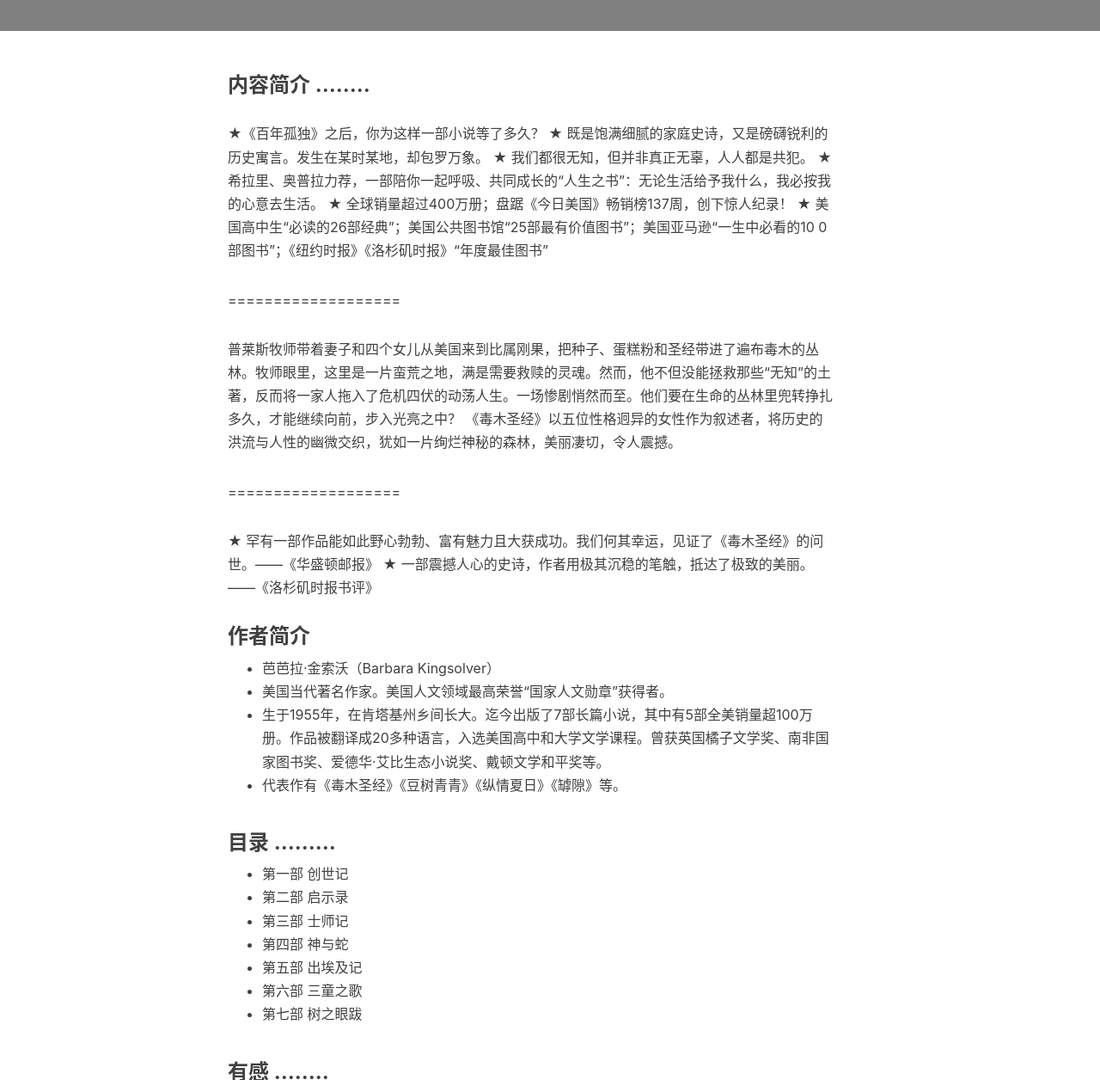
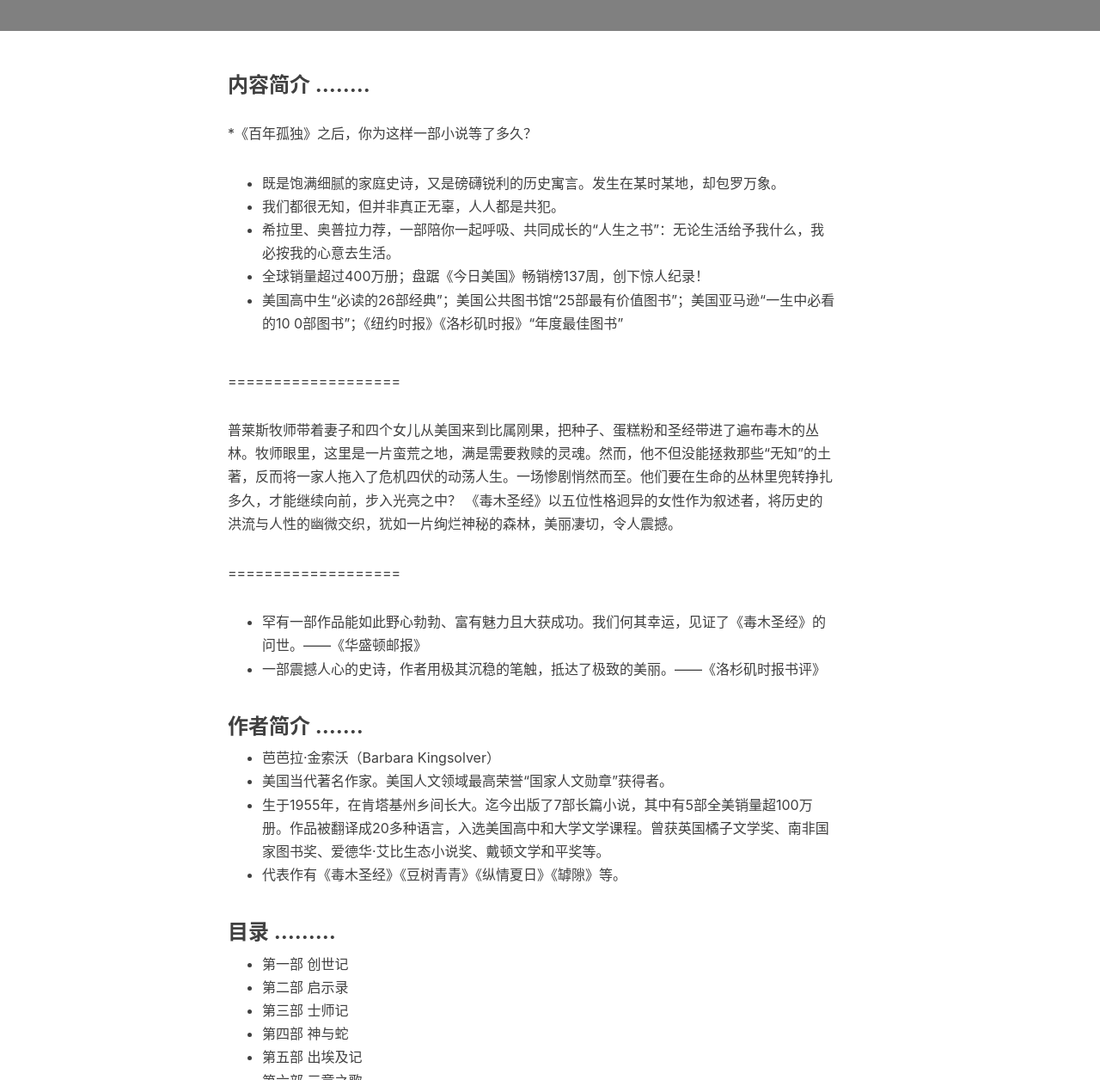
Before and after one commit to toby20130333/toby20130333.github.io, a Jekyll site: the page built from _posts/2017-02-20-book-Bible-7.markdown, in a window 1280 px wide and 1400 px high, cut to the strip 144-1400 px from the top of the window. Shown: the whole strip at 86% size. Built offline with Jekyll 4.4.1, drawn with Linux system fonts in a browser that asks for light colours; nearby versions of some CDN libraries; comment, search, counter and statistics services are not loaded.

```diff
--- a/_posts/2017-02-20-book-Bible-7.markdown
+++ b/_posts/2017-02-20-book-Bible-7.markdown
@@ -14,12 +14,12 @@ tags:
 
 ### 内容简介 ........
 
-★《百年孤独》之后，你为这样一部小说等了多久？
-★ 既是饱满细腻的家庭史诗，又是磅礴锐利的历史寓言。发生在某时某地，却包罗万象。
-★ 我们都很无知，但并非真正无辜，人人都是共犯。
-★ 希拉里、奥普拉力荐，一部陪你一起呼吸、共同成长的“人生之书”：无论生活给予我什么，我必按我的心意去生活。
-★ 全球销量超过400万册；盘踞《今日美国》畅销榜137周，创下惊人纪录！
-★ 美国高中生“必读的26部经典”；美国公共图书馆“25部最有价值图书”；美国亚马逊“一生中必看的10 0部图书”；《纽约时报》《洛杉矶时报》“年度最佳图书”
+*《百年孤独》之后，你为这样一部小说等了多久？
+* 既是饱满细腻的家庭史诗，又是磅礴锐利的历史寓言。发生在某时某地，却包罗万象。
+* 我们都很无知，但并非真正无辜，人人都是共犯。
+* 希拉里、奥普拉力荐，一部陪你一起呼吸、共同成长的“人生之书”：无论生活给予我什么，我必按我的心意去生活。
+* 全球销量超过400万册；盘踞《今日美国》畅销榜137周，创下惊人纪录！
+* 美国高中生“必读的26部经典”；美国公共图书馆“25部最有价值图书”；美国亚马逊“一生中必看的10 0部图书”；《纽约时报》《洛杉矶时报》“年度最佳图书”
 
 ===================
 
@@ -28,10 +28,10 @@ tags:
 
 ===================
 
-★ 罕有一部作品能如此野心勃勃、富有魅力且大获成功。我们何其幸运，见证了《毒木圣经》的问世。——《华盛顿邮报》
-★ 一部震撼人心的史诗，作者用极其沉稳的笔触，抵达了极致的美丽。——《洛杉矶时报书评》
+* 罕有一部作品能如此野心勃勃、富有魅力且大获成功。我们何其幸运，见证了《毒木圣经》的问世。——《华盛顿邮报》
+* 一部震撼人心的史诗，作者用极其沉稳的笔触，抵达了极致的美丽。——《洛杉矶时报书评》
 
-### 作者简介
+### 作者简介 .......
 
 * 芭芭拉·金索沃（Barbara Kingsolver）
 * 美国当代著名作家。美国人文领域最高荣誉“国家人文勋章”获得者。
```
